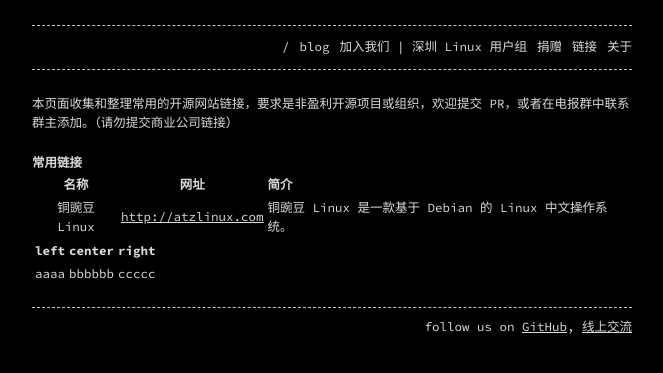
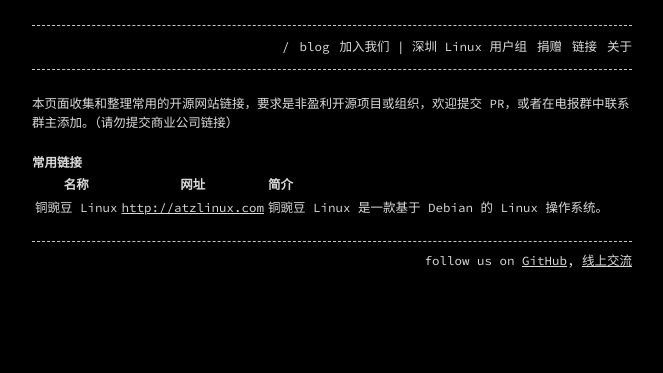
Before and after one commit to shenzhenlug/shenzhenlug.org, a Jekyll site: the page built from links.md, in a window 1280 px wide. Shown: the top 373 px of the page, without its empty margins (308-971 px from the left). Built offline with Jekyll 4.4.1, drawn with Linux system fonts in a browser that asks for light colours.

Commit message:
update table

```diff
--- a/links.md
+++ b/links.md
@@ -11,9 +11,5 @@ permalink: /links
 ## 常用链接
 
 | 名称 | 网址 | 简介  |
-|:----: | :----------: | ------------- |
-|铜豌豆 Linux |	[http://atzlinux.com](http://atzlinux.com) | 铜豌豆 Linux 是一款基于 Debian 的 Linux 中文操作系统。 |
-
-| left | center | right |
-| :--- | :----: | ----: |
-| aaaa | bbbbbb | ccccc |
+|:---: | :----------: | ------------- |
+|铜豌豆 Linux |	[http://atzlinux.com](http://atzlinux.com) | 铜豌豆 Linux 是一款基于 Debian 的 Linux 操作系统。 |
```
Also changed, not shown: donate.md (+1 -0 lines).
